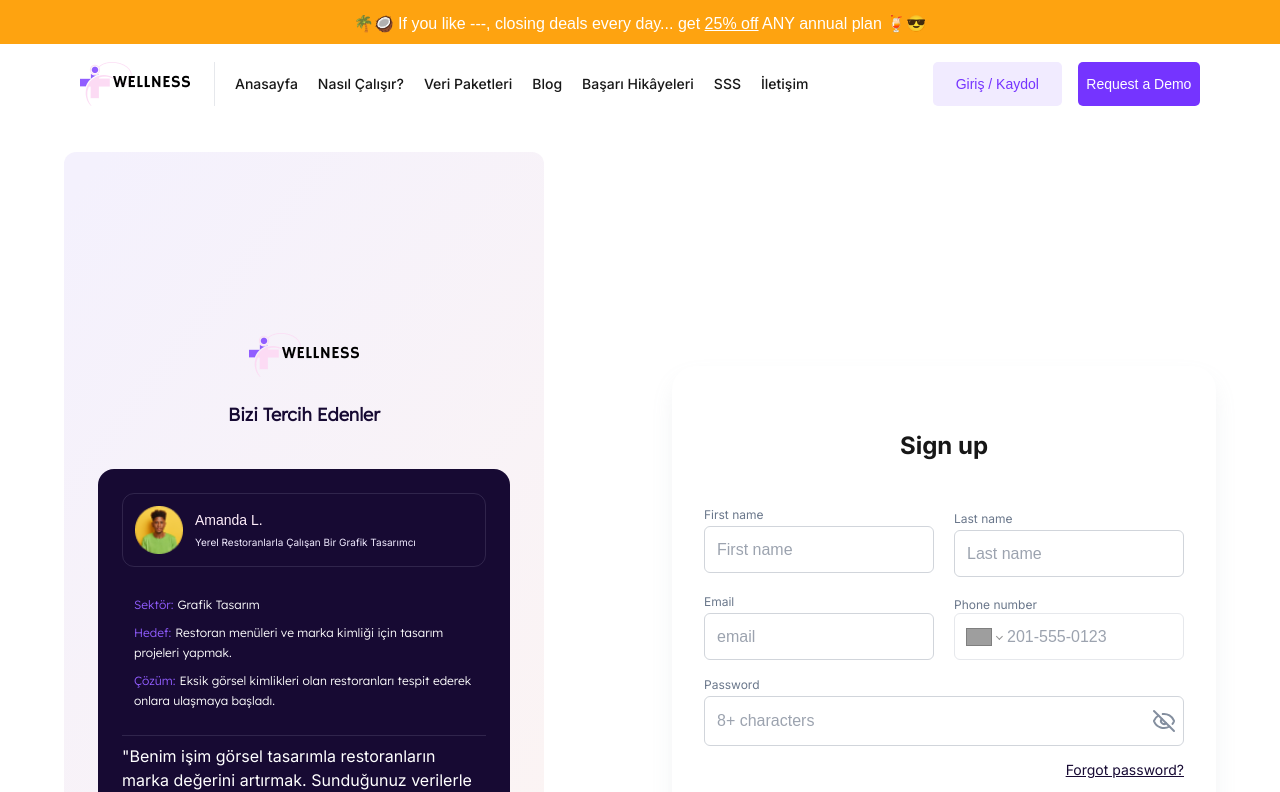
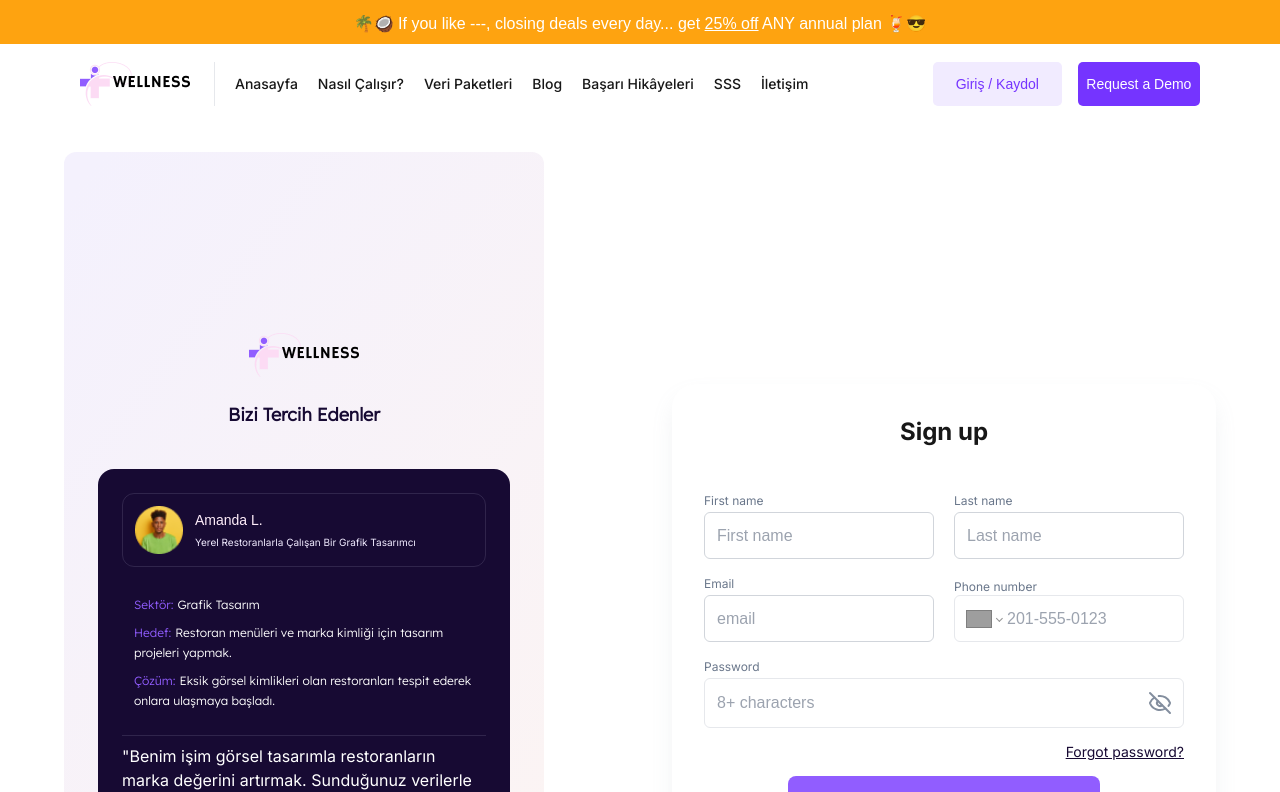
Before and after one commit to Medyanes-360/big-data-sale, a Next.js app: page /register in a window 1280 px wide. Shown: the top 792 px of the page. Built offline with nearby package versions, Linux system fonts and the light colour scheme; grey boxes are pictures that could not be loaded.

Commit message:
fix: sig up page formSection bug fixed

```diff
--- a/components/registerPage/registerForm/index.jsx
+++ b/components/registerPage/registerForm/index.jsx
@@ -1,5 +1,5 @@
 "use client";
-import { ErrorMessage, Field, Form, Formik } from "formik";
+import { Field, Form, Formik } from "formik";
 import React, { useState } from "react";
 import * as Yup from "yup";
 import "react-phone-number-input/style.css";
@@ -8,7 +8,6 @@ import Input from "@/globalElements/FormikForm/Input";
 import ButtonComponent from "@/globalElements/Button";
 import Icons from "@/public/assets/icons/Icons";
 import Link from "next/link";
-
 
 const formSchema = Yup.object().shape({
   name: Yup.string()
@@ -31,9 +30,9 @@ const formSchema = Yup.object().shape({
 const RegisterForm = () => {
   const [visible, setVisible] = useState(false);
   return (
-    <div className="w-full md:max-w-[588px] md:max-h-[690px] mx-auto flex flex-col gap-3 md:gap-10 shadow-blog rounded-3xl p-3 md:p-8">
+    <div className="w-full z-40  md:max-w-[600px]  m-auto flex flex-col gap-3 bg-white-default md:gap-10 shadow-blog rounded-3xl p-3 md:p-8">
       {/* header */}
-      <h2 className="font-Inter font-bold text-2xl text-terirary-900 text-center pt-8">
+      <h2 className="font-Inter font-bold text-2xl text-terirary-900 text-center">
         Sign up
       </h2>
       {/* formaAlanı */}
@@ -52,25 +51,29 @@ const RegisterForm = () => {
       >
         {({ values, touched, errors, setFieldValue, isValid, dirty }) => (
           <Form action="" className="space-y-3">
-            <div className="md:grid grid-cols-2 gap-5 space-y-1">
+            <div className="md:grid grid-cols-2 gap-5  ">
               <div className="">
                 <Input
                   name="name"
                   label="First name"
                   placeholder="First name"
                   labelClassName="text-gray-600 text-xs font-Inter font-normal"
-                  errorClassName="text-red-600"
-                  className={"bg-white-default outline-0 w-full rounded-md border-[1px] border-[#E6E8EC] p-3 max-h-[47px] "}
+                  errorClassName="text-red-600 text-xs"
+                  className={
+                    "bg-white-default outline-0 w-full rounded-md border-[1px] border-[#E6E8EC] p-3 max-h-[47px] "
+                  }
                 />
               </div>
-              <div>
+              <div className="">
                 <Input
                   name="lastname"
                   label="Last name"
                   placeholder="Last name"
                   labelClassName="text-gray-600 text-xs font-Inter font-normal"
-                  errorClassName="text-red-600"
-                  className={"bg-white-default outline-0 w-full rounded-md border-[1px] border-[#E6E8EC] p-3 max-h-[47px]"}
+                  errorClassName="text-red-600 text-xs"
+                  className={
+                    "bg-white-default outline-0 w-full rounded-md border-[1px] border-[#E6E8EC] p-3 max-h-[47px]"
+                  }
                 />
               </div>
             </div>
@@ -81,8 +84,10 @@ const RegisterForm = () => {
                   label="Email"
                   placeholder="email"
                   labelClassName="text-gray-600 text-xs font-Inter font-normal "
-                  errorClassName="text-red-600"
-                  className={"bg-white-default outline-0 w-full rounded-md border-[1px] border-[#E6E8EC] p-3 max-h-[47px]"}
+                  errorClassName="text-red-600 text-xs"
+                  className={
+                    "bg-white-default outline-0 w-full rounded-md border-[1px] border-[#E6E8EC] p-3 max-h-[47px]"
+                  }
                 />
               </div>
 
@@ -104,32 +109,37 @@ const RegisterForm = () => {
                   className="bg-white-default outline-0 w-full rounded-md border-[1px] border-[#E6E8EC] p-3 max-h-[47px]"
                 />
               </div>
-
             </div>
             <div className="relative">
+
+              <div>
+
               <Input
                 name="password"
                 label="Password"
                 type={visible ? "text" : "password"}
                 placeholder="8+ characters"
                 labelClassName="text-gray-600 text-xs font-Inter font-normal"
-                errorClassName="text-red-600"
+                errorClassName="text-red-600 text-xs"
                 className="outline-0 w-full rounded-md border-[1px] border-[#E6E8EC] p-3 max-h-[56px]"
-              />
-              <button
+                right={ ()=>(<button
                   type="button"
                   onClick={() => setVisible(!visible)}
-                  className="absolute right-2 top-1/2 text-gray-500 hover:text-gray-700"
+                  className="text-gray-500 hover:text-gray-700"
                 >
-                  {visible ? (
-                    <Icons.EyeIcon/>
-                  ) : (
-                    <Icons.EyeOffIcon/>
-                  )}
-                </button>
+                  {visible ? <Icons.EyeIcon /> : <Icons.EyeOffIcon />}
+                </button>)
+                }
+              />
+
+              </div>
+
             </div>
             <div className="text-right">
-                <Link href="#" className="text-sm text-tertiary-900 underline font-normal font-Inter">
+              <Link
+                href="#"
+                className="text-sm text-tertiary-900 underline font-normal font-Inter"
+              >
                 Forgot password?
               </Link>
             </div>
--- a/globalElements/FormikForm/Input.jsx
+++ b/globalElements/FormikForm/Input.jsx
@@ -2,16 +2,20 @@
 import React from "react";
 import { useField, ErrorMessage } from "formik";
 
-// as = aşağıdaki error componentinin olması istediğin etiket anlamına geliyor mesela div - span-vs.
-//labelClassName = labele verilecek className
-//kalan propslar inputa ekleniyor direk className vs
-//label ise labelin alacağı text anlamına geliyor
-//errorClassName <ErrorMessage> componentine vermek istediiğiniz özellikler
+/**
+ * @Props as = aşağıdaki error componentinin olması istediğin etiket anlamına geliyor mesela div - span-vs.
+ * @Props labelClassName = labele verilecek className
+ * @props label = ise labelin alacağı text anlamına geliyor
+ * @props errorClassName <ErrorMessage> componentine vermek istediiğiniz özellikler
+ * @props right callback orn: ()=>React.Node function ile component aliyor. Inputun sag kismina ReactNode olarak istedigimiz componenti ekleyebiliyoruz
+ * @component
+ */
 function Input({
   label,
   as = "span",
   errorClassName,
   labelClassName,
+  right: Icon,
   ...props
 }) {
   const [field, meta, helpers] = useField(props?.name);
@@ -19,18 +23,25 @@ function Input({
   return (
     <>
       {label && <label className={labelClassName}>{label}</label>}
+      <div className="relative">
         <input
           {...field}
           {...props}
           className={`${props.className} transition-all duration-500 ${
             meta.touched && meta.error ? "!border-red-500" : "border-gray-300"
-        }`}
+          }${Icon ? "pr-12" : ""}`}
         />
+        {Icon && (
+          <div className="absolute right-3 inset-y-0 flex items-center text-gray-500">
+            <Icon />
+          </div>
+        )}
+      </div>
       <ErrorMessage
         component={as}
         name={props?.name}
         className={`${errorClassName} ${
-          meta.touched && meta.error ? "visible" : "invisible"
+          meta.touched && meta.error ? "block" : "hidden"
         }`}
       />
     </>
--- a/public/assets/icons/Icons.jsx
+++ b/public/assets/icons/Icons.jsx
@@ -1955,7 +1955,6 @@ export default class Icons {
         strokeWidth="2"
         strokeLinecap="round"
         strokeLinejoin="round"
-        class="lucide lucide-eye-off"
       >
         <path d="M10.733 5.076a10.744 10.744 0 0 1 11.205 6.575 1 1 0 0 1 0 .696 10.747 10.747 0 0 1-1.444 2.49" />
         <path d="M14.084 14.158a3 3 0 0 1-4.242-4.242" />
@@ -1964,7 +1963,7 @@ export default class Icons {
       </svg>
     );
   }
-  static EyeIcon({ className, color }) {
+  static EyeIcon({ className }) {
     return (
       <svg
         className={className}
@@ -1973,15 +1972,41 @@ export default class Icons {
         height="24"
         viewBox="0 0 24 24"
         fill="none"
-        stroke={color ? `${color}` : "currentColor"}
+        stroke="currentColor"
         strokeWidth="2"
         strokeLinecap="round"
         strokeLinejoin="round"
-        class="lucide lucide-eye"
       >
         <path d="M2.062 12.348a1 1 0 0 1 0-.696 10.75 10.75 0 0 1 19.876 0 1 1 0 0 1 0 .696 10.75 10.75 0 0 1-19.876 0" />
         <circle cx="12" cy="12" r="3" />
       </svg>
     );
   }
+  static MailIcon({ className }) {
+    return (
+      <svg
+        className={className}
+        width="40"
+        height="40"
+        viewBox="0 0 40 40"
+        fill="none"
+        xmlns="http://www.w3.org/2000/svg"
+      >
+        <path
+          d="M5 8.75H35V30C35 30.3315 34.8683 30.6495 34.6339 30.8839C34.3995 31.1183 34.0815 31.25 33.75 31.25H6.25C5.91848 31.25 5.60054 31.1183 5.36612 30.8839C5.1317 30.6495 5 30.3315 5 30V8.75Z"
+          stroke="white"
+          strokeWidth="1.5"
+          strokeLinecap="round"
+          strokeLinejoin="round"
+        />
+        <path
+          d="M35 8.75L20 22.5L5 8.75"
+          stroke="white"
+          strokeWidth="1.5"
+          strokeLinecap="round"
+          strokeLinejoin="round"
+        />
+      </svg>
+    );
+  }
 }
```
Lines whose indentation alone changed are shown as unchanged.
